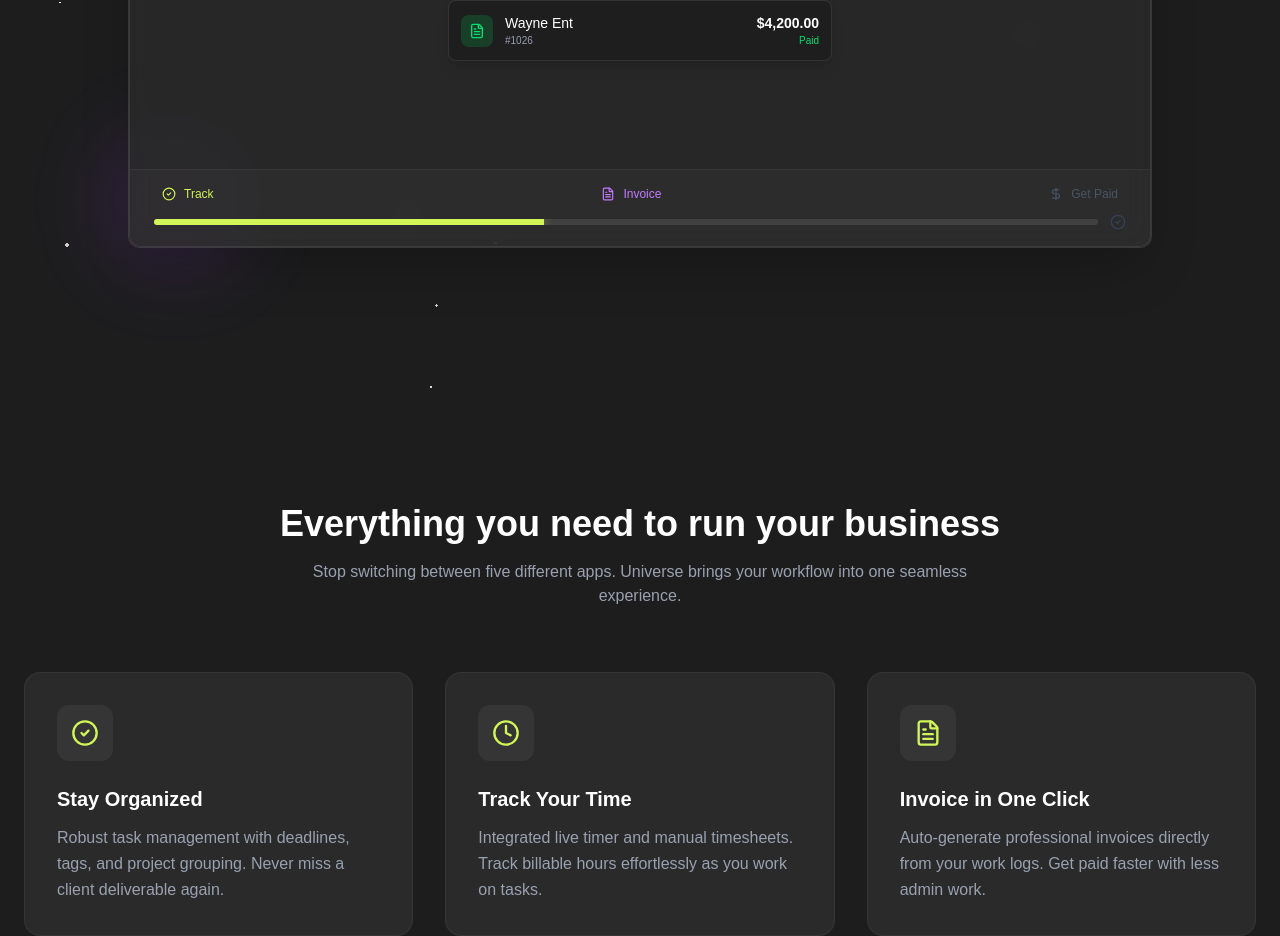
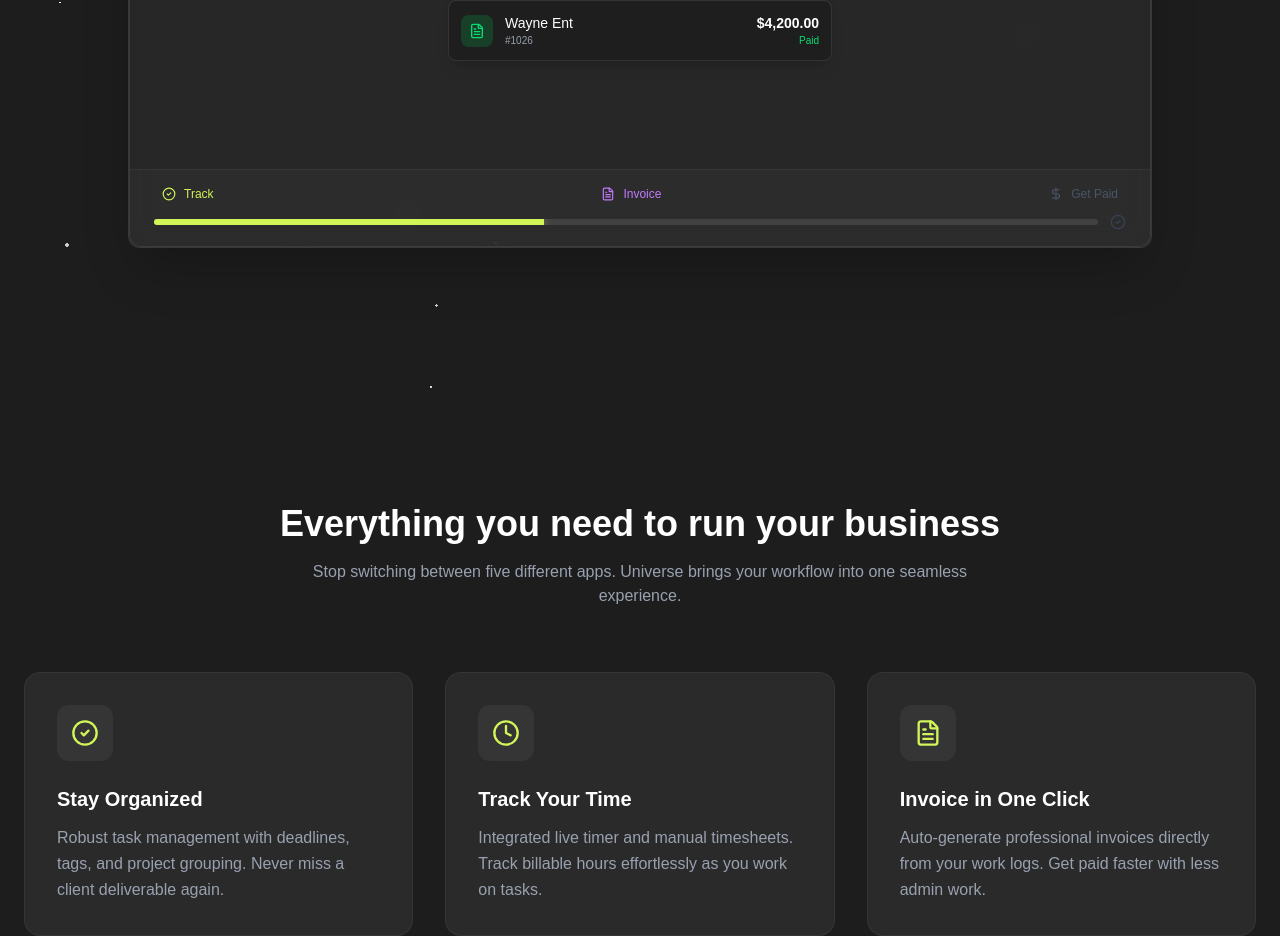
Before and after one commit to liqnerd/Universe_AG, a React (Vite) app: page / in a window 1280 px wide. Shown: the part 975-1911 px from the top of the page. Built offline with nearby package versions, Linux system fonts and the light colour scheme.

Commit message:
Remove purple glow from dashboard preview

```diff
--- a/src/components/ui/animated-hero.jsx
+++ b/src/components/ui/animated-hero.jsx
@@ -160,7 +160,6 @@ function Hero() {
                         </div>
                         {/* Decorative elements */}
                         <div className="absolute -top-4 -right-4 w-24 h-24 bg-accent/20 rounded-full blur-2xl -z-10"></div>
-                        <div className="absolute -bottom-4 -left-4 w-32 h-32 bg-purple-500/20 rounded-full blur-2xl -z-10"></div>
                     </div>
 
                 </div>
```
